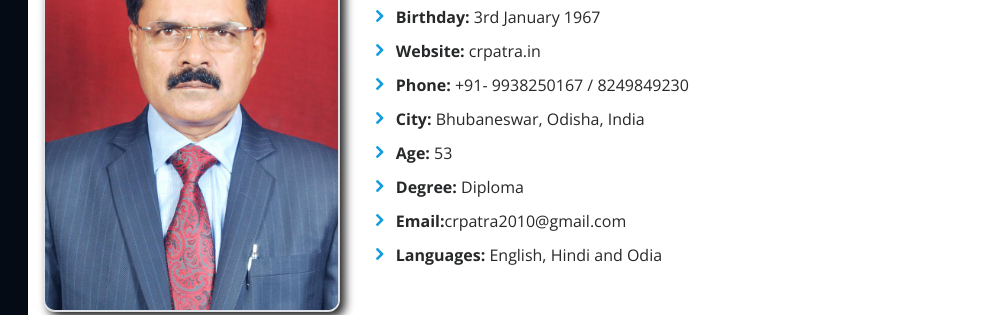
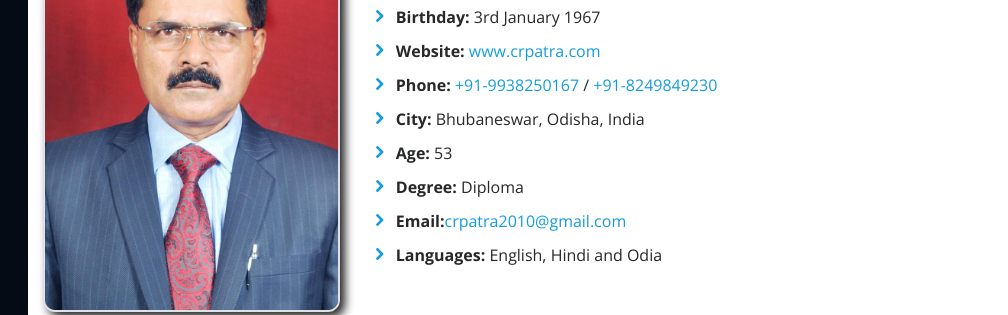
Before and after one commit to saiprasadnayak6858/chittaranjanpatra, a plain HTML site: page index.html in a window 1280 px wide. Shown: the part 162-477 px from the top of the page, 272-1280 px from the left. Drawn offline with nearby package versions, Linux system fonts and the light colour scheme.

Commit message:
minor fixes

```diff
--- a/index.html
+++ b/index.html
@@ -141,11 +141,11 @@
                     </li>
                     <li>
                       <i class="icofont-rounded-right"></i>
-                      <strong>Website:</strong> crpatra.in
+                      <strong>Website:</strong> <a href="http://www.crpatra.com">www.crpatra.com</a>
                     </li>
                     <li>
                       <i class="icofont-rounded-right"></i>
-                      <strong>Phone:</strong> +91- 9938250167 / 8249849230
+                      <strong>Phone:</strong>  <a href="tel:+919938250167">+91-9938250167 </a>/ <a href="tel:+918249849230">+91-8249849230</a>
                     </li>
                     <li>
                       <i class="icofont-rounded-right"></i>
@@ -161,7 +161,7 @@
                     </li>
                     <li>
                       <i class="icofont-rounded-right"></i>
-                      <strong>Email:</strong>crpatra2010@gmail.com
+                      <strong>Email:</strong><a href="mailto:crpatra2010@gmail.com">crpatra2010@gmail.com</a>
                     </li>
                     <li>
                       <i class="icofont-rounded-right"></i>
```
